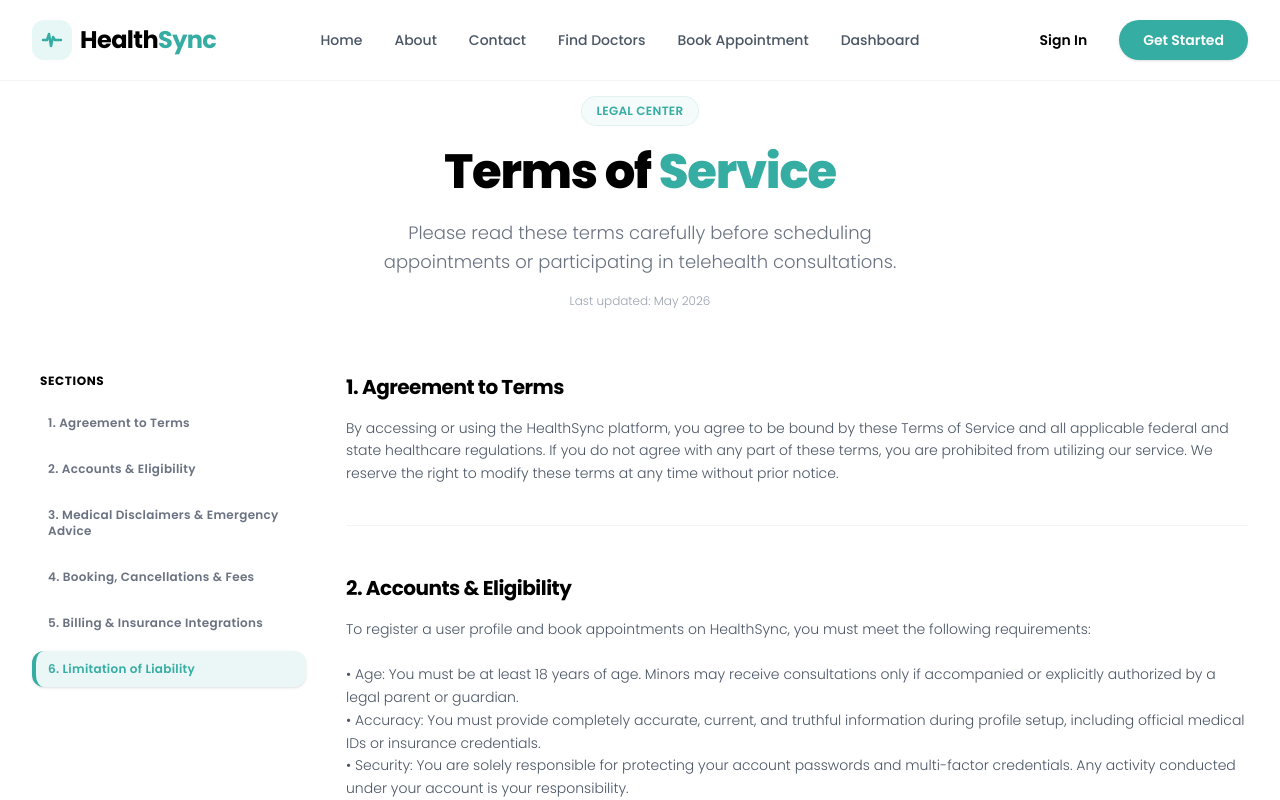
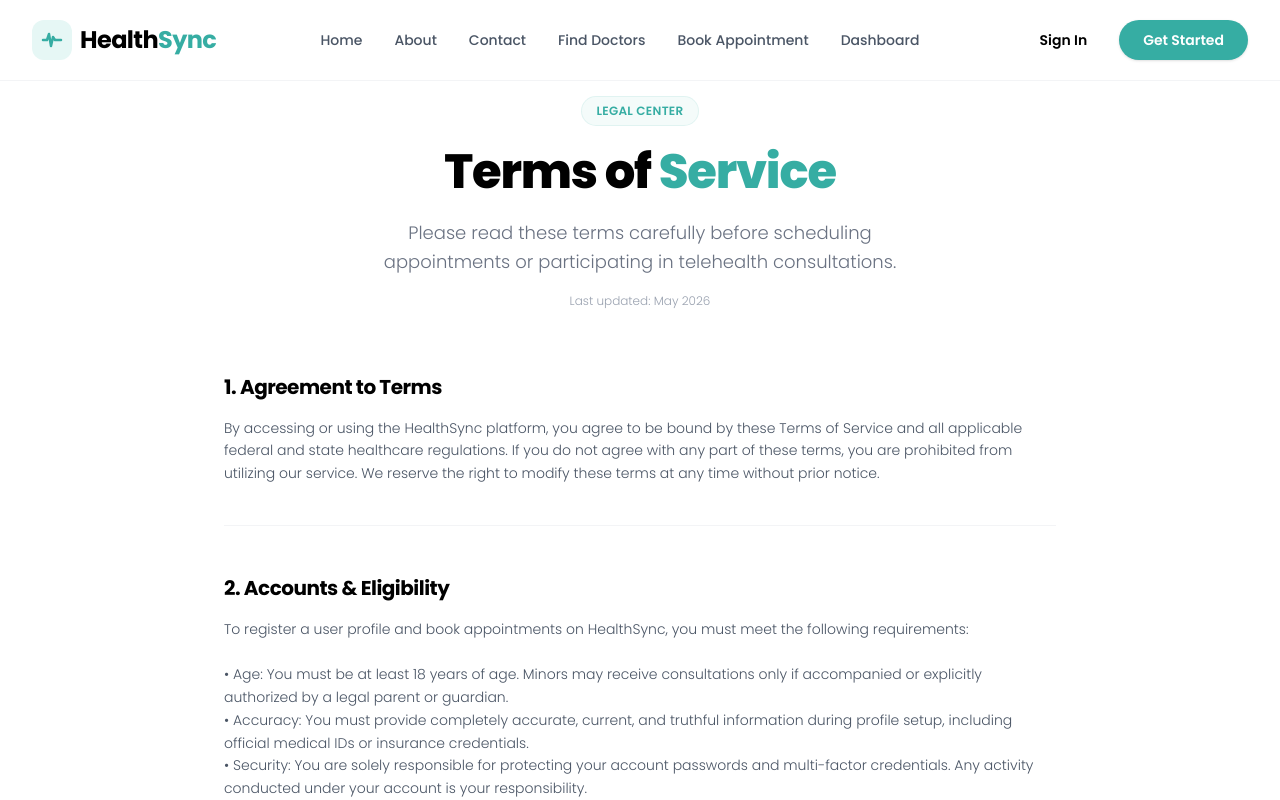
Before and after one commit to Avi511/HealthSync, a React app in the folder Frontend/: page /terms in a window 1280 px wide. Shown: the top 800 px of the page. Built offline with nearby package versions, Linux system fonts and the light colour scheme; the HTML template or start-up script is replaced by a standard one.

Commit message:
feat: initialize app structure with loading state, Tailwind configuration, and Terms of Service page

```diff
--- a/Frontend/src/App.jsx
+++ b/Frontend/src/App.jsx
@@ -1,11 +1,36 @@
+import { useState, useEffect } from 'react';
+import { DotLottieReact } from '@lottiefiles/dotlottie-react';
 import Navbar from './components/Navbar';
 import Footer from './components/Footer';
 import AppRoutes from './routes/Route';
 import ScrollToTop from './components/ScrollToTop';
 
 function App() {
+  const [loading, setLoading] = useState(true);
+
+  useEffect(() => {
+    const timer = setTimeout(() => {
+      setLoading(false);
+    }, 3000);
+    return () => clearTimeout(timer);
+  }, []);
+
+  if (loading) {
+    return (
+      <div className="fixed inset-0 flex items-center justify-center bg-white z-50">
+        <div className="w-64 h-64 sm:w-80 sm:h-80 md:w-96 md:h-96">
+          <DotLottieReact
+            src="https://lottie.host/32036954-c36f-45b3-bdee-3c33a3f74f12/qDXRsm36Lj.lottie"
+            loop
+            autoplay
+          />
+        </div>
+      </div>
+    );
+  }
+
   return (
-    <div className="min-h-screen bg-white text-black font-sans antialiased selection:bg-primary/20 selection:text-primary flex flex-col">
+    <div className="min-h-screen bg-white text-black font-sans antialiased selection:bg-primary/20 selection:text-primary flex flex-col fade-in">
       <ScrollToTop />
       <Navbar />
       <div className="flex-grow">
--- a/Frontend/src/index.css
+++ b/Frontend/src/index.css
@@ -33,3 +33,12 @@ body {
 ::-webkit-scrollbar-thumb:hover {
   background: #36ADA3;
 }
+
+@keyframes fadeIn {
+  from { opacity: 0; transform: translateY(4px); }
+  to { opacity: 1; transform: translateY(0); }
+}
+
+.fade-in {
+  animation: fadeIn 0.6s cubic-bezier(0.22, 1, 0.36, 1) forwards;
+}
--- a/Frontend/src/pages/TermsOfService.jsx
+++ b/Frontend/src/pages/TermsOfService.jsx
@@ -1,5 +1,3 @@
-import { useState, useEffect } from 'react';
-
 const sections = [
   {
     id: 'agreement',
@@ -51,46 +49,13 @@ const sections = [
 ];
 
 export default function TermsOfService() {
-  const [activeSection, setActiveSection] = useState('agreement');
-
-  useEffect(() => {
-    const handleScroll = () => {
-      const scrollPosition = window.scrollY + 200;
-      for (const section of sections) {
-        const element = document.getElementById(section.id);
-        if (element) {
-          const top = element.offsetTop;
-          const height = element.offsetHeight;
-          if (scrollPosition >= top && scrollPosition < top + height) {
-            setActiveSection(section.id);
-            break;
-          }
-        }
-      }
-    };
-
-    window.addEventListener('scroll', handleScroll);
-    return () => window.removeEventListener('scroll', handleScroll);
-  }, []);
-
-  const scrollToSection = (id) => {
-    const element = document.getElementById(id);
-    if (element) {
-      window.scrollTo({
-        top: element.offsetTop - 120,
-        behavior: 'smooth'
-      });
-      setActiveSection(id);
-    }
-  };
-
   return (
     <div className="relative min-h-screen bg-white pt-24 pb-20 overflow-hidden font-sans">
       {/* Background Decorative Blur Blobs */}
       <div className="absolute top-0 right-0 w-96 h-96 bg-primary/5 rounded-full blur-3xl pointer-events-none -z-10"></div>
       <div className="absolute bottom-10 left-0 w-80 h-80 bg-primary/5 rounded-full blur-3xl pointer-events-none -z-10"></div>
 
-      <div className="max-w-7xl mx-auto px-4 sm:px-6 lg:px-8 relative">
+      <div className="max-w-4xl mx-auto px-4 sm:px-6 lg:px-8 relative">
         {/* Header */}
         <div className="text-center space-y-4 mb-16">
           <div className="inline-flex items-center space-x-2 bg-primary/5 border border-primary/10 px-3.5 py-1.5 rounded-full">
@@ -109,51 +74,8 @@ export default function TermsOfService() {
           </p>
         </div>
 
-        {/* Layout Grid */}
-        <div className="grid grid-cols-1 lg:grid-cols-4 gap-10">
-          {/* Side Navigation (Desktop only) */}
-          <div className="hidden lg:block lg:col-span-1">
-            <div className="sticky top-28 space-y-2.5">
-              <h3 className="text-xs font-bold text-black uppercase tracking-wider mb-4 px-2">
-                Sections
-              </h3>
-              {sections.map((section) => (
-                <button
-                  key={section.id}
-                  onClick={() => scrollToSection(section.id)}
-                  className={`w-full text-left px-3 py-2.5 rounded-xl text-xs font-semibold tracking-wide transition-all duration-200 cursor-pointer ${
-                    activeSection === section.id
-                      ? 'bg-primary/10 text-primary shadow-sm border-l-4 border-primary'
-                      : 'hover:bg-gray-50 text-gray-500 hover:text-black border-l-4 border-transparent'
-                  }`}
-                >
-                  {section.title}
-                </button>
-              ))}
-            </div>
-          </div>
-
         {/* Document Content */}
-          <div className="col-span-1 lg:col-span-3 space-y-12">
-            {/* Mobile Navigation Dropdown */}
-            <div className="lg:hidden bg-gray-50 p-4 rounded-2xl border border-gray-100 mb-8">
-              <label htmlFor="section-select" className="block text-xs font-semibold text-gray-500 mb-2">
-                Navigate to section:
-              </label>
-              <select
-                id="section-select"
-                value={activeSection}
-                onChange={(e) => scrollToSection(e.target.value)}
-                className="w-full bg-white text-xs border border-gray-200 px-4 py-2.5 rounded-xl outline-none text-black focus:border-primary"
-              >
-                {sections.map((section) => (
-                  <option key={section.id} value={section.id}>
-                    {section.title}
-                  </option>
-                ))}
-              </select>
-            </div>
-
+        <div className="space-y-12">
           {sections.map((section) => (
             <section
               key={section.id}
@@ -171,6 +93,5 @@ export default function TermsOfService() {
         </div>
       </div>
     </div>
-    </div>
   );
 }
```
Lines whose indentation alone changed are shown as unchanged.
